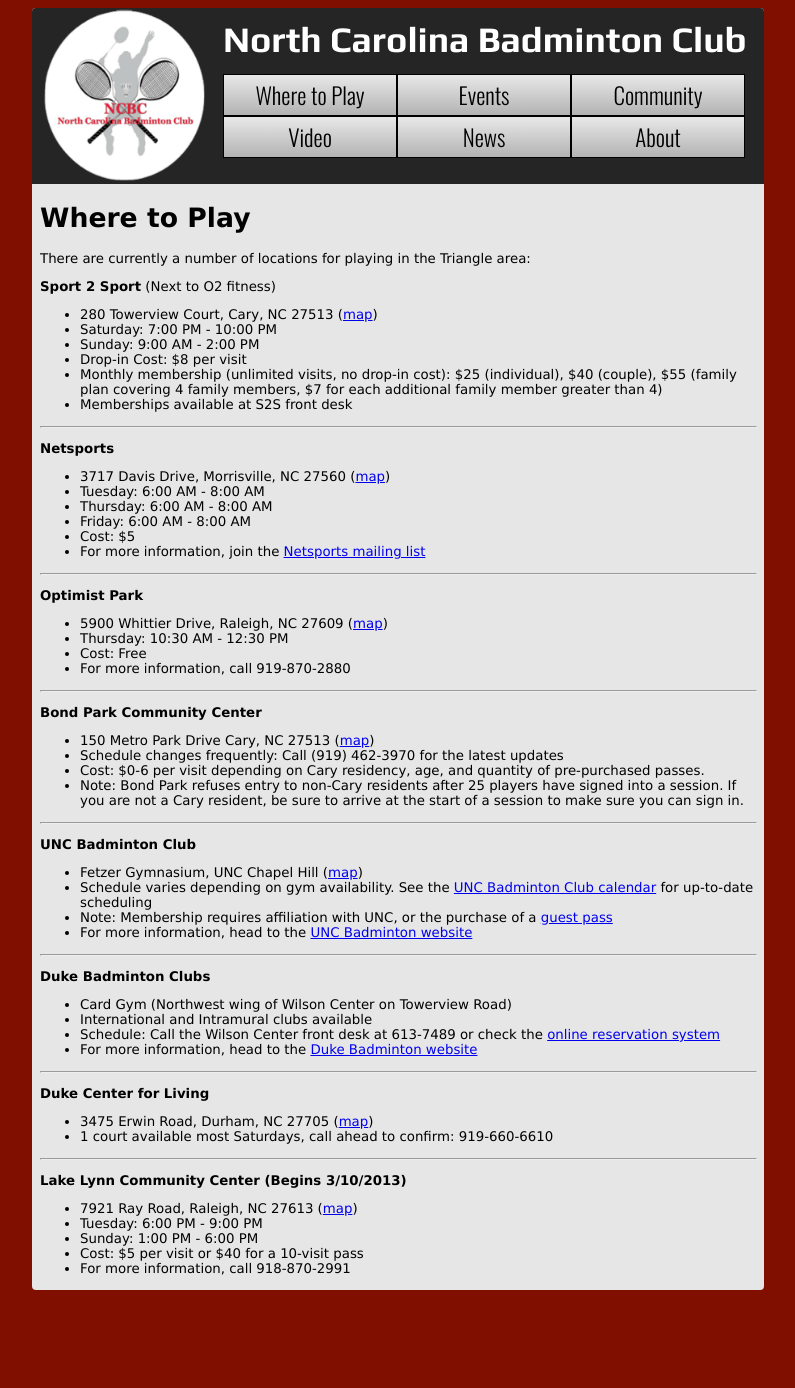
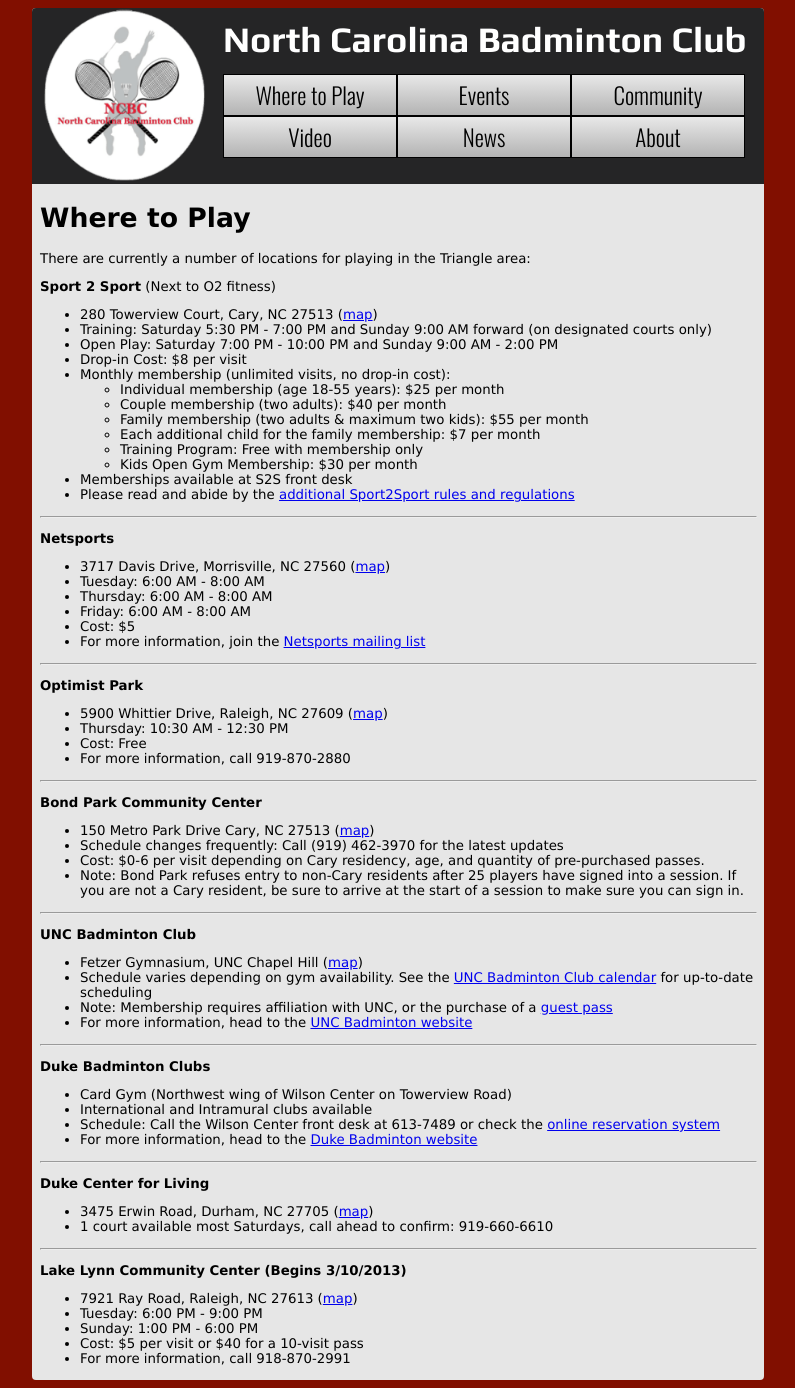
Before and after one commit to NCBC/ncbc.github.com, a Jekyll site: the page built from locations.md, in a window 1280 px wide. Shown: the whole page, without its empty margins (242-1037 px from the left). Built offline with Jekyll 4.4.1, drawn with Linux system fonts in a browser that asks for light colours; before the commit the page ends 1298 px from its top, so only the background shows below that.

Commit message:
Added S2S rules

```diff
--- a/locations.md
+++ b/locations.md
@@ -9,11 +9,18 @@
 **Sport 2 Sport** (Next to O2 fitness)
 
 * 280 Towerview Court, Cary, NC 27513 ([map](https://maps.google.com/maps?q=280+Towerview+Court,+Cary,+NC+27513&hl=en&hnear=280+Towerview+Ct,+Cary,+Wake,+North+Carolina+27513&t=m&z=16))
-* Saturday: 7:00 PM - 10:00 PM
-* Sunday: 9:00 AM - 2:00 PM
+* Training: Saturday 5:30 PM - 7:00 PM and Sunday 9:00 AM forward (on designated courts only)
+* Open Play: Saturday 7:00 PM - 10:00 PM and Sunday 9:00 AM - 2:00 PM
 * Drop-in Cost: $8 per visit
-* Monthly membership (unlimited visits, no drop-in cost): $25 (individual), $40 (couple), $55 (family plan covering 4 family members, $7 for each additional family member greater than 4)
+* Monthly membership (unlimited visits, no drop-in cost): <br />
+	* Individual membership (age 18-55 years): $25 per month <br />
+	* Couple membership (two adults): $40 per month <br />
+	* Family membership (two adults & maximum two kids): $55 per month <br />
+	* Each additional child for the family membership: $7 per month <br />
+	* Training Program: Free with membership only <br />
+	* Kids Open Gym Membership: $30 per month <br />
 * Memberships available at S2S front desk
+* Please read and abide by the [additional Sport2Sport rules and regulations](http://ncbadminton.org/s2s)
 <hr />
 
 **Netsports**
```
Also changed, not shown: s2s.md (added, +40 -0 lines).
